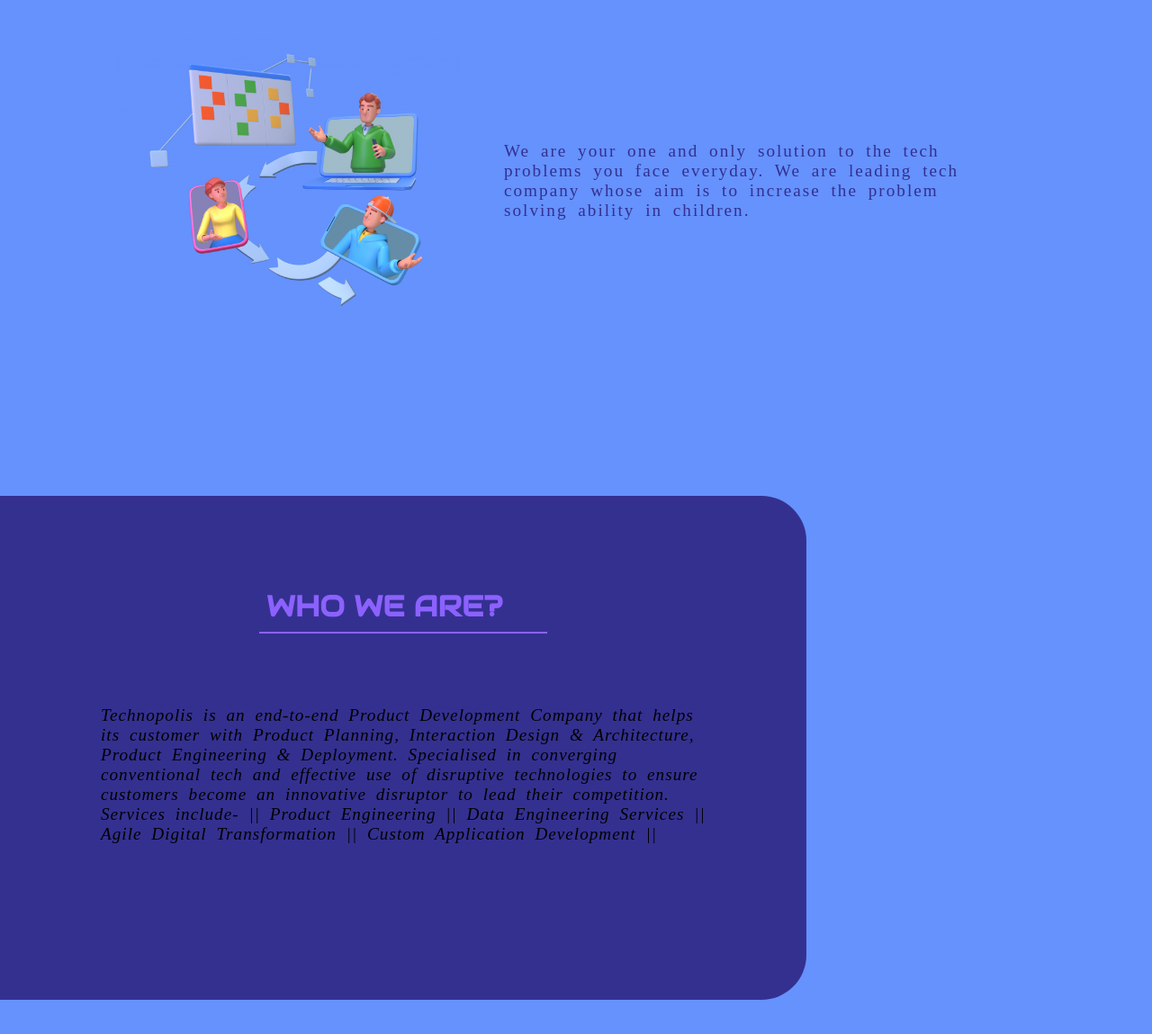
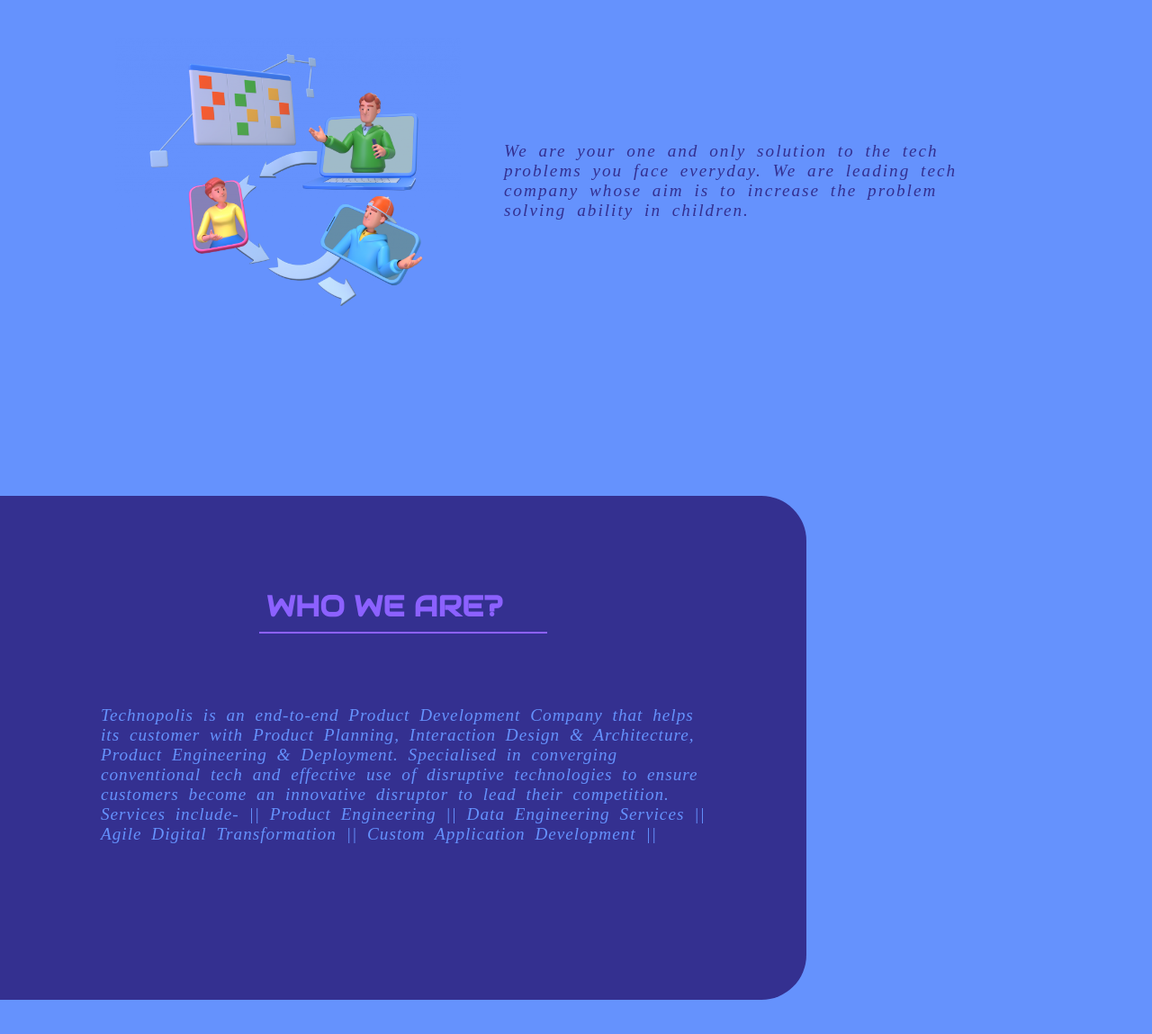
Before and after one commit to Chanakyasarma/ReactProjectTechnopolis, a React (Create React App) app: page / in a window 1280 px wide. Shown: the part 1034-2183 px from the top of the page at 90% size. Built offline with nearby package versions, Linux system fonts and the light colour scheme.

Commit message:
Update home.scss

```diff
--- a/src/styles/home.scss
+++ b/src/styles/home.scss
@@ -73,7 +73,7 @@
             color: $first;
             letter-spacing: 2px;
             word-spacing: 5px;
-            font: 100 1.2rem $text2;
+            font: italic 100 1.2rem $text2;
         }
     }
 
@@ -115,6 +115,7 @@
         }
         >p{
             padding: 5rem;
+            color: $second;
             letter-spacing: 1px;
             word-spacing: 5px;
             line-height: 170%;
```
